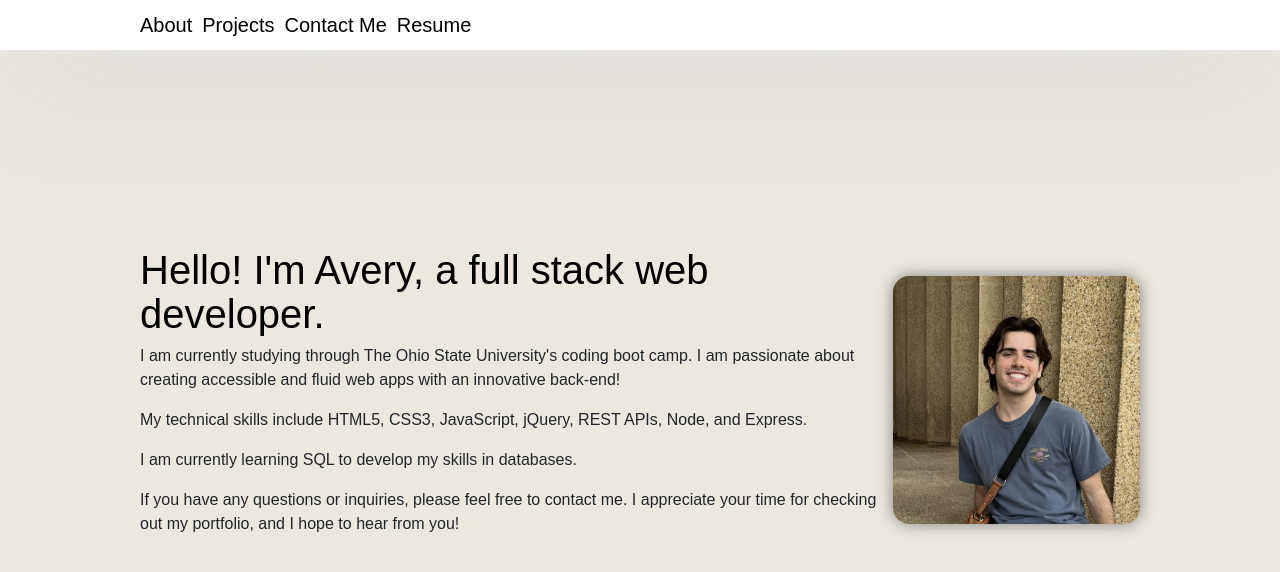
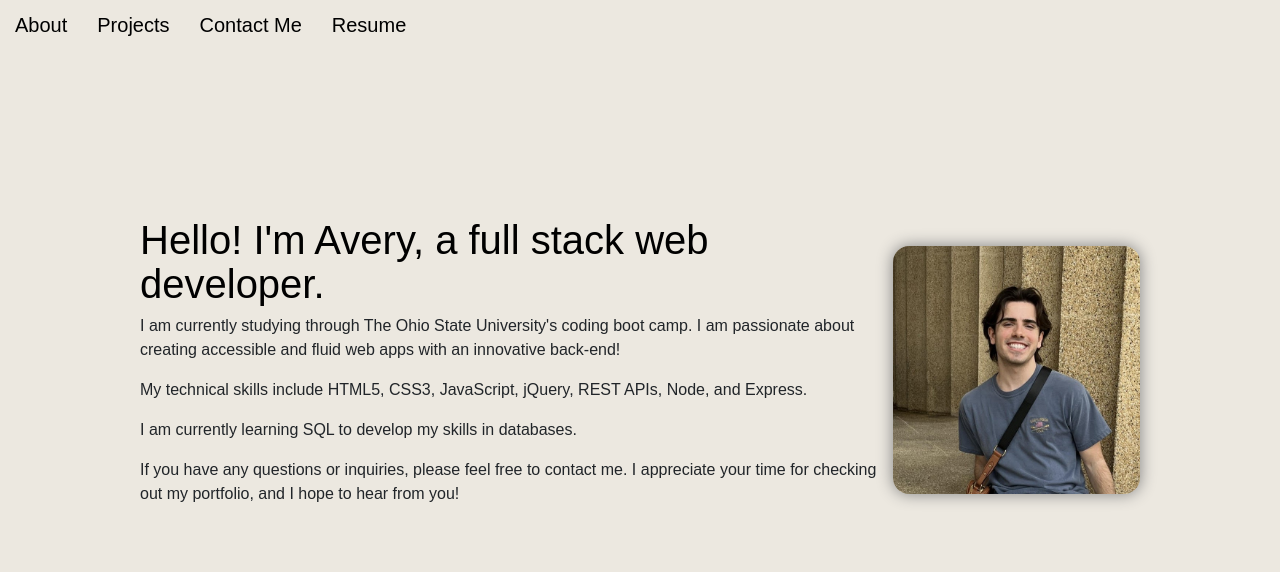
Before and after one commit to averyjmiller/react-portfolio, a React (Vite) app: page / in a window 1280 px wide. Shown: the top 572 px of the page. Built offline with nearby package versions, Linux system fonts and the light colour scheme.

Commit message:
adjusted custom styling

```diff
--- a/src/App.css
+++ b/src/App.css
@@ -21,17 +21,22 @@ body {
   font-family: 'Poppins', sans-serif;
 }
 
+#nav-header {
+  display: flex;
+  justify-content:space-between;
+  box-shadow: 0 1rem 8rem lightgray;
+  background-color: var(--main-color);
+}
+
+#nav-header h1 {
+  margin: 0 30px;
+}
+
 nav {
-  position: fixed;
-  background-color: var(--main-color);
-  box-shadow: 0 1rem 8rem lightgray;
   padding: 10px 15px;
-  z-index: 1;
-  width: 100vw;
 }
 
 #nav-items {
-  width: 1000px;
   margin: 0 auto;
   display: flex;
   flex-wrap: wrap;
@@ -39,15 +44,11 @@ nav {
   align-items: center;
 }
 
-#nav-items > div {
-  min-width: 30%;
-}
-
 nav a,
 nav h4 {
   color: rgb(0, 0, 0);
   text-decoration: none;
-  margin: 0 10px 0 0;
+  margin: 0 30px 0 0;
   font-size: 1.25rem;
   font-weight: normal;
 }
@@ -68,18 +69,16 @@ nav div {
   align-items: center;
 }
 
-.dropdown {
-  display: none;
+footer {
+  margin: 0 auto;
+  display: flex;
+  justify-content: center;
+  font-size: 250%;
 }
 
-.dropdown-item {
-  margin: 0;
+footer a {
+  margin: 0px 20px 20px 20px;
 }
-
-.dropdown-menu .resume {
-  display: none;
-}
-
 
 button.btn.btn-secondary.dropdown-toggle {
   background-color: var(--accent-color);
@@ -100,7 +99,7 @@ a {
   flex-direction: column;
   justify-content: center;
   align-items: center;
-  min-height: 100vh;
+  min-height: 80vh;
 }
 
 .page-section {
```
